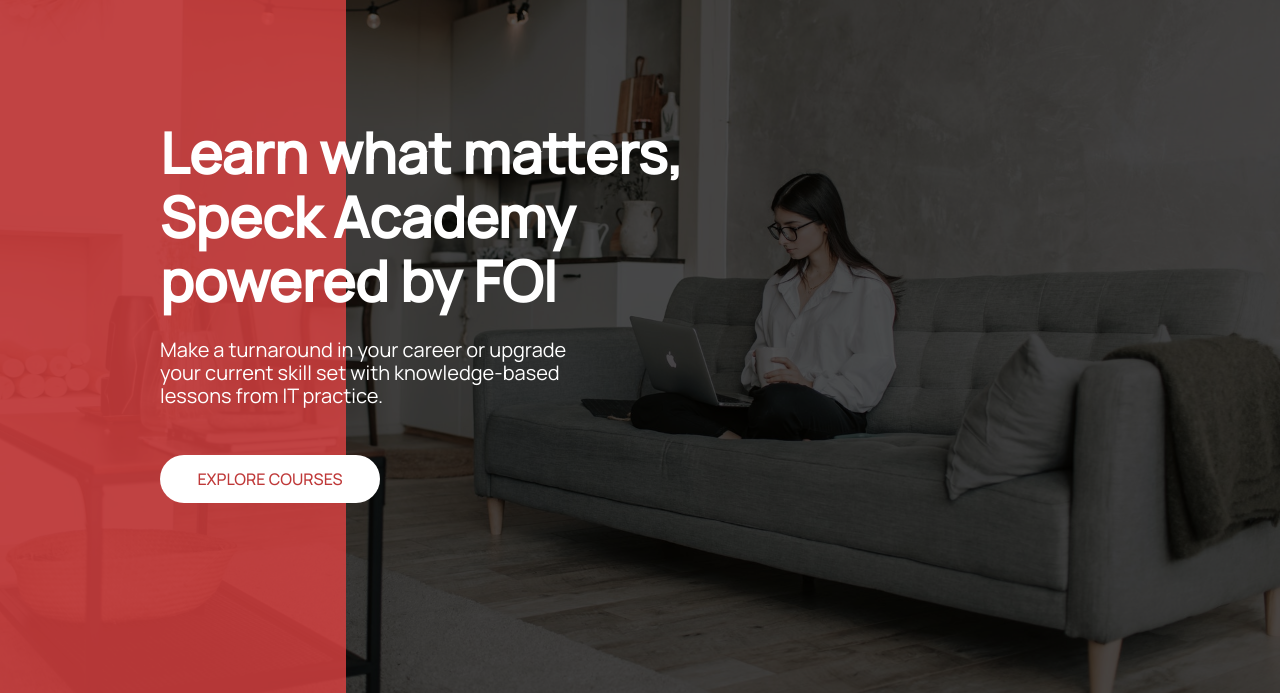
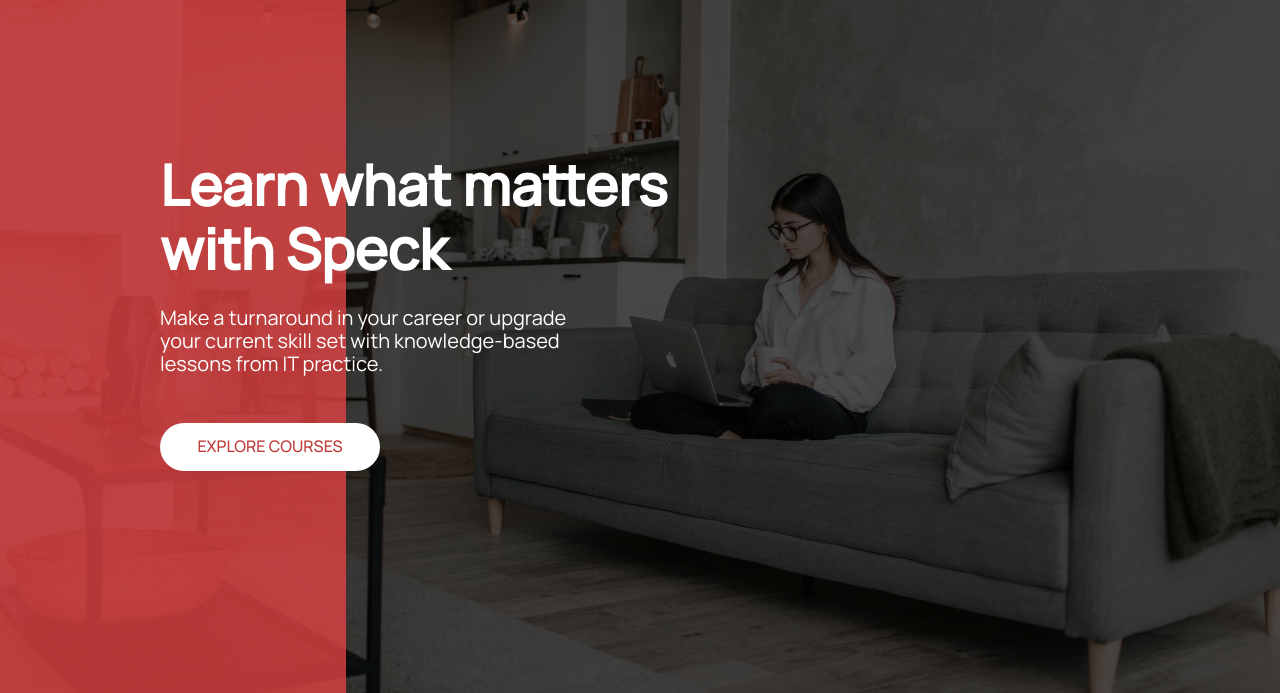
Before and after one commit to vekiix/HTMLCSSspec, a plain HTML site: page index.html in a window 1280 px wide. Shown: the part 107-800 px from the top of the page. Drawn offline with nearby package versions, Linux system fonts and the light colour scheme.

Commit message:
Collision

```diff
--- a/index.html
+++ b/index.html
@@ -43,7 +43,7 @@
                 <div class="landing__text">
                     <div class="landing__text_inner">
                         <h1 class="landing__title">
-                            Learn what matters, Speck Academy powered by FOI
+                            Learn what matters with Speck
                         </h1>
                         <p class="landing__subtitle">
                             Make a turnaround in your career or upgrade your current skill set with knowledge-based lessons from IT practice.
```
